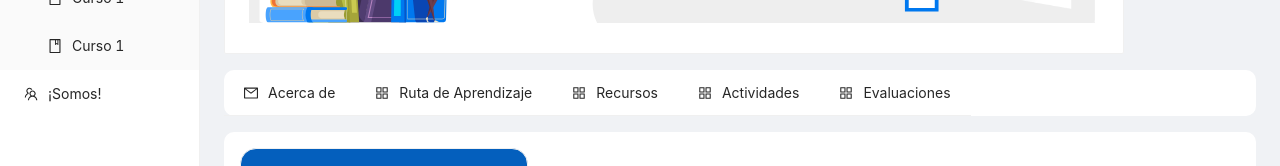
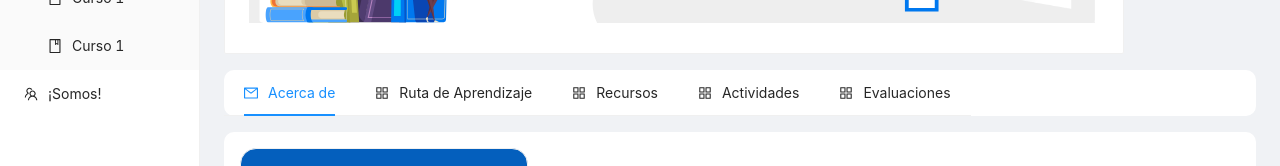
Before and after one commit to include-minimaltools/eva-lightning, a React (Create React App) app in the folder ClientApp/: page /course/about/1 in a window 1280 px wide. Shown: the part 434-600 px from the top of the page. Built offline with nearby package versions, Linux system fonts and the light colour scheme.

Commit message:
Se arreglo bug en barra menu de curso

```diff
--- a/ClientApp/src/Routes.js
+++ b/ClientApp/src/Routes.js
@@ -1,5 +1,5 @@
 import { Col, Layout, Row, Spin } from 'antd';
-import React, { useEffect, useState } from 'react'
+import React from 'react'
 import { useRoutes } from 'react-router-dom';
 
 import Interface from './components/Interface.container';
--- a/ClientApp/src/views/course/CourseMenuBar.component.jsx
+++ b/ClientApp/src/views/course/CourseMenuBar.component.jsx
@@ -10,8 +10,9 @@ import {
 const { Item } = Menu;
 
 export default function CourseMenuBar({ course, section, ...props }) {
+  console.log(section);
   return (
-    <Menu defaultValue={section} mode="horizontal" {...props}>
+    <Menu selectedKeys={section} mode="horizontal" {...props}>
       <Item key="about" icon={<MailOutlined />}>
         <Link to={`/course/about/${course}`}>Acerca de</Link>
       </Item>
```
